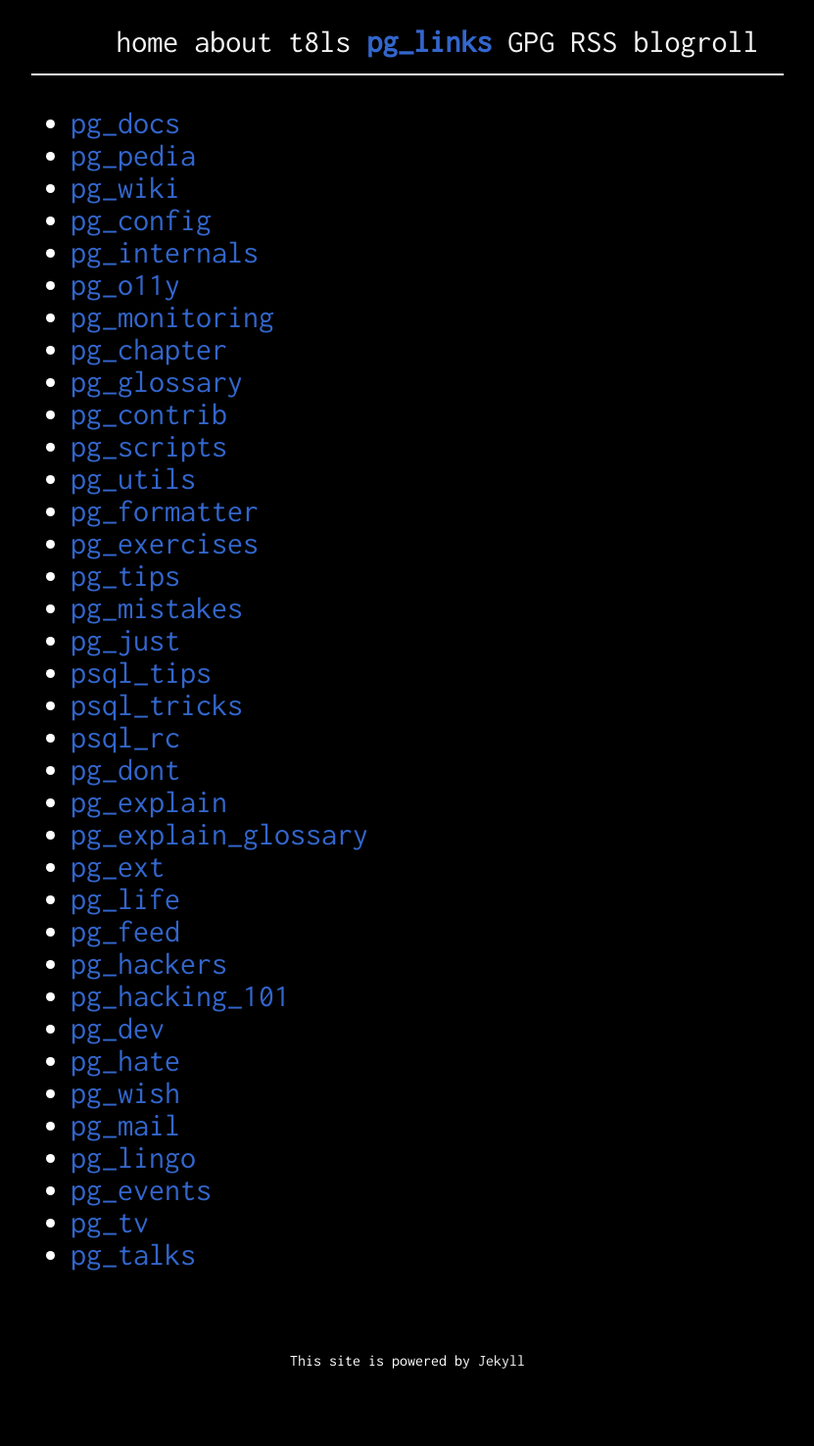
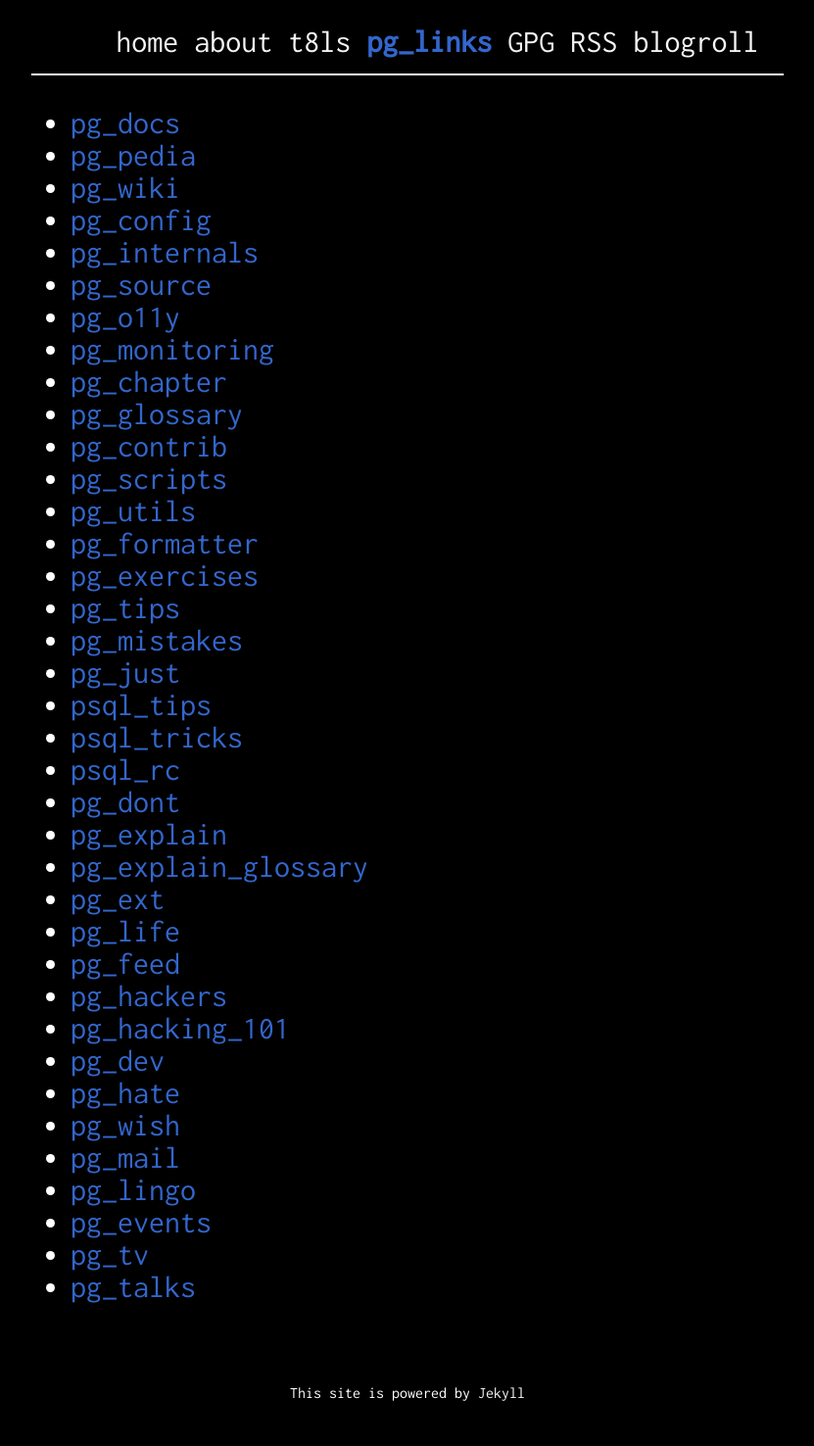
Before and after one commit to giulianopz/giulianopz.github.io, a Jekyll site: the page built from pg.md, in a window 1280 px wide. Shown: the whole page at 98% size, without its empty margins (224-1055 px from the left). Built offline with Jekyll 4.4.1, drawn with Linux system fonts in a browser that asks for light colours; nearby versions of some CDN libraries; before the commit the page ends 1443 px from its top, so only the background shows below that.

Commit message:
add pg source doc site

```diff
--- a/pg.md
+++ b/pg.md
@@ -8,6 +8,7 @@ title: pg_links
 - [pg_wiki](https://wiki.postgresql.org/wiki/Main_Page)
 - [pg_config](https://postgresqlco.nf/doc/en/param/)
 - [pg_internals](https://www.interdb.jp/pg/)
+- [pg_source](https://doxygen.postgresql.org/index.html)
 - [pg_o11y](https://pgstats.ru/?version=15)
 - [pg_monitoring](https://www.postgresql.org/docs/current/monitoring.html)
 - [pg_chapter](https://www.db-book.com/online-chapters-dir/32.pdf)
```
